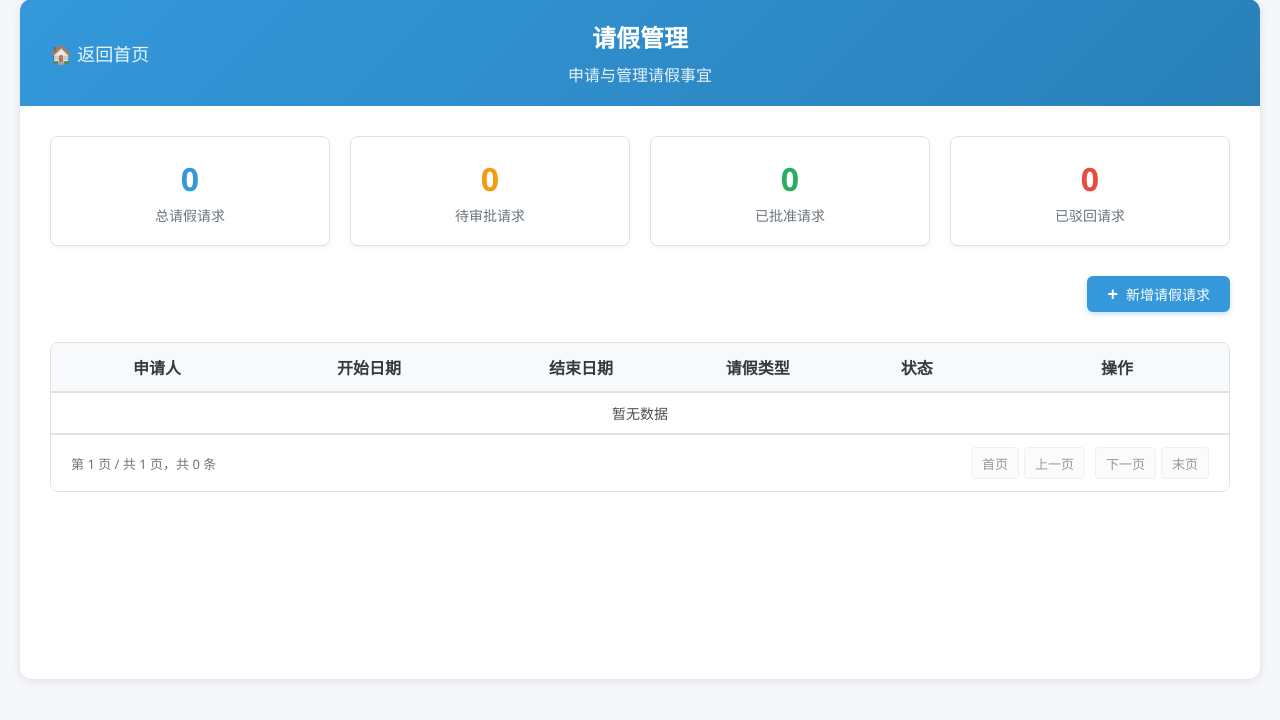
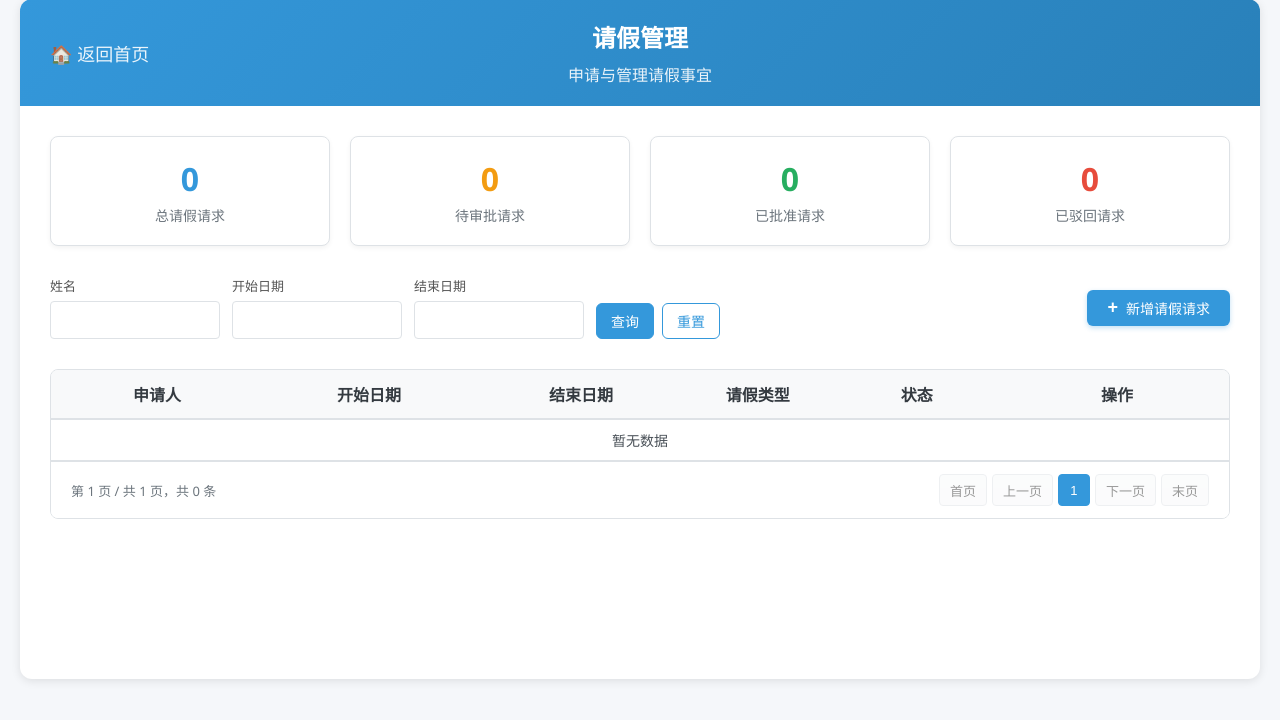
Before and after one commit to faShiKaoMoMo/attendance, a Flask app: page /leave/ in a window 1280 px wide. Shown: the part 21-741 px from the top of the page. Run offline with Flask 3, Linux system fonts and the light colour scheme; data that the repository does not hold is empty.

Commit message:
请假筛选

```diff
--- a/templates/leave/index.html
+++ b/templates/leave/index.html
@@ -129,8 +129,62 @@
         /* --- 控制栏 --- */
         .controls {
             display: flex;
-            justify-content: flex-end;
+            justify-content: space-between;
             align-items: center;
+            gap: 16px;
+            flex-wrap: wrap;
+        }
+
+        .filter-controls {
+            display: flex;
+            align-items: flex-end;
+            gap: 12px;
+            flex-wrap: wrap;
+        }
+
+        .filter-group {
+            width: 170px;
+        }
+
+        .filter-group label {
+            display: block;
+            margin-bottom: 6px;
+            font-size: 13px;
+            font-weight: 500;
+            color: #555;
+        }
+
+        .filter-actions {
+            display: flex;
+            gap: 8px;
+        }
+
+        .filter-btn {
+            height: 36px;
+            padding: 0 14px;
+            border: 1px solid var(--primary-color);
+            border-radius: 6px;
+            cursor: pointer;
+            font-size: 14px;
+            transition: background 0.2s;
+        }
+
+        .btn-search {
+            background: var(--primary-color);
+            color: white;
+        }
+
+        .btn-search:hover {
+            background: var(--secondary-color);
+        }
+
+        .btn-reset {
+            background: white;
+            color: var(--primary-color);
+        }
+
+        .btn-reset:hover {
+            background: #eaf4fc;
         }
 
         .add-btn {
@@ -584,6 +638,30 @@
 
         <!-- 2. 操作栏 -->
         <div class="controls">
+            <div class="filter-controls">
+                <div class="filter-group">
+                    <label for="filter-name">姓名</label>
+                    <input type="text" id="filter-name" class="form-control" autocomplete="off">
+                </div>
+                <div class="filter-group">
+                    <label for="filter-start-date">开始日期</label>
+                    <div class="date-field">
+                        <input type="text" id="filter-start-date" class="form-control date-input" readonly autocomplete="off">
+                        <div id="filter-start-date-picker" class="date-picker"></div>
+                    </div>
+                </div>
+                <div class="filter-group">
+                    <label for="filter-end-date">结束日期</label>
+                    <div class="date-field">
+                        <input type="text" id="filter-end-date" class="form-control date-input" readonly autocomplete="off">
+                        <div id="filter-end-date-picker" class="date-picker"></div>
+                    </div>
+                </div>
+                <div class="filter-actions">
+                    <button type="button" id="filter-search-btn" class="filter-btn btn-search">查询</button>
+                    <button type="button" id="filter-reset-btn" class="filter-btn btn-reset">重置</button>
+                </div>
+            </div>
             <button id="add-request-btn" class="add-btn">新增请假请求</button>
         </div>
 
@@ -728,12 +806,18 @@
     const endDateInput = document.getElementById('end-date');
     const startDatePicker = document.getElementById('start-date-picker');
     const endDatePicker = document.getElementById('end-date-picker');
+    const filterNameInput = document.getElementById('filter-name');
+    const filterStartDateInput = document.getElementById('filter-start-date');
+    const filterEndDateInput = document.getElementById('filter-end-date');
+    const filterStartDatePicker = document.getElementById('filter-start-date-picker');
+    const filterEndDatePicker = document.getElementById('filter-end-date-picker');
     const modal = document.getElementById('modal');
     const modalBody = document.getElementById('modal-body');
     const modalButtons = document.getElementById('modal-buttons');
     let activeDateInput = null;
     let activeDatePicker = null;
     let pickerMonth = null;
+    const datePickerOptions = new Map();
 
     // 通用弹窗控制
     function toggleModal(id, show) {
@@ -746,6 +830,14 @@
         updateDashboard();
         // 绑定按钮
         document.getElementById('add-request-btn').addEventListener('click', () => toggleModal('request-modal', true));
+        document.getElementById('filter-search-btn').addEventListener('click', applyFilters);
+        document.getElementById('filter-reset-btn').addEventListener('click', resetFilters);
+        filterNameInput.addEventListener('keydown', function (event) {
+            if (event.key === 'Enter') {
+                event.preventDefault();
+                applyFilters();
+            }
+        });
 
         requestForm.addEventListener('submit', function (e) {
             e.preventDefault();
@@ -768,10 +860,10 @@
     }
 
     function initDatePickers() {
-        startDateInput.addEventListener('click', () => openDatePicker(startDateInput, startDatePicker));
-        endDateInput.addEventListener('click', () => openDatePicker(endDateInput, endDatePicker));
-        startDatePicker.addEventListener('click', event => event.stopPropagation());
-        endDatePicker.addEventListener('click', event => event.stopPropagation());
+        setupDatePicker(startDateInput, startDatePicker, {minDate: () => getTodayString()});
+        setupDatePicker(endDateInput, endDatePicker, {minDate: () => startDateInput.value || getTodayString()});
+        setupDatePicker(filterStartDateInput, filterStartDatePicker);
+        setupDatePicker(filterEndDateInput, filterEndDatePicker);
 
         document.addEventListener('click', function (event) {
             if (!event.target.closest('.date-field')) {
@@ -784,18 +876,24 @@
         });
     }
 
+    function setupDatePicker(input, picker, options = {}) {
+        datePickerOptions.set(input, options);
+        input.addEventListener('click', () => openDatePicker(input, picker));
+        picker.addEventListener('click', event => event.stopPropagation());
+    }
+
     function getMinDateForInput(input) {
-        if (input === endDateInput && startDateInput.value) {
-            return startDateInput.value;
-        }
-        return getTodayString();
+        const options = datePickerOptions.get(input) || {};
+        if (!options.minDate) return null;
+        return typeof options.minDate === 'function' ? options.minDate() : options.minDate;
     }
 
     function openDatePicker(input, picker) {
         activeDateInput = input;
         activeDatePicker = picker;
 
-        const baseDate = parseDateString(input.value) || parseDateString(getMinDateForInput(input));
+        const minDate = getMinDateForInput(input);
+        const baseDate = parseDateString(input.value) || parseDateString(minDate) || new Date();
         pickerMonth = new Date(baseDate.getFullYear(), baseDate.getMonth(), 1);
 
         closeDatePickers();
@@ -806,6 +904,8 @@
     function closeDatePickers() {
         startDatePicker.classList.remove('show');
         endDatePicker.classList.remove('show');
+        filterStartDatePicker.classList.remove('show');
+        filterEndDatePicker.classList.remove('show');
     }
 
     function formatDateValue(date) {
@@ -839,7 +939,7 @@
         for (let day = 1; day <= daysInMonth; day++) {
             const date = new Date(year, month, day);
             const value = formatDateValue(date);
-            const isDisabled = value < minDate;
+            const isDisabled = minDate && value < minDate;
             const classes = [
                 'date-day',
                 isDisabled ? 'disabled' : '',
@@ -967,10 +1067,51 @@
 
     // ----------------- API 逻辑 -----------------
 
+    function buildFilterParams() {
+        const params = new URLSearchParams();
+        const name = filterNameInput.value.trim();
+        const startDate = filterStartDateInput.value;
+        const endDate = filterEndDateInput.value;
+
+        if (name) params.set('name', name);
+        if (startDate) params.set('start_date', startDate);
+        if (endDate) params.set('end_date', endDate);
+
+        return params;
+    }
+
+    function validateFilterRange() {
+        const startDate = filterStartDateInput.value;
+        const endDate = filterEndDateInput.value;
+        if (startDate && endDate && endDate < startDate) {
+            showModal('error', '筛选结束日期不能早于开始日期');
+            return false;
+        }
+        return true;
+    }
+
+    function applyFilters() {
+        if (!validateFilterRange()) return;
+        pageInfo.curPage = 1;
+        updateDashboard();
+        renderRecentRequests();
+    }
+
+    function resetFilters() {
+        filterNameInput.value = '';
+        filterStartDateInput.value = '';
+        filterEndDateInput.value = '';
+        pageInfo.curPage = 1;
+        updateDashboard();
+        renderRecentRequests();
+    }
+
     // 1. 获取统计
     async function updateDashboard() {
         try {
-            const response = await fetch('/leave/counts');
+            const params = buildFilterParams();
+            const query = params.toString();
+            const response = await fetch('/leave/counts' + (query ? '?' + query : ''));
             if (!response.ok) throw new Error(`服务器错误: ${response.statusText}`);
             const data = await response.json();
 
@@ -1003,7 +1144,10 @@
         tableBody.innerHTML = '<tr><td colspan="6" style="text-align:center">加载中...</td></tr>';
 
         try {
-            const response = await fetch("/leave/list?pageNo=" + pageInfo.curPage + "&pageSize=" + pageInfo.pageSize);
+            const params = buildFilterParams();
+            params.set('pageNo', pageInfo.curPage);
+            params.set('pageSize', pageInfo.pageSize);
+            const response = await fetch("/leave/list?" + params.toString());
             if (!response.ok) throw new Error(`网络错误: ${response.statusText}`);
             const data = await response.json();
             const recentTrips = data.list || [];
@@ -1011,6 +1155,7 @@
             tableBody.innerHTML = '';
             if (recentTrips.length === 0) {
                 tableBody.innerHTML = '<tr><td colspan="6" style="text-align:center">暂无数据</td></tr>';
+                updatePaginationInfo(data);
                 return;
             }
 
--- a/views/attendance_view.py
+++ b/views/attendance_view.py
@@ -15,7 +15,27 @@ attendance_bp = Blueprint('attendance', __name__, url_prefix='/attendance')
 
 executor = ThreadPoolExecutor(max_workers=2)
 REPORT_DIR = "reports"
+HISTORY_CLEANUP_THRESHOLD = 100
 os.makedirs(REPORT_DIR, exist_ok=True)
+
+
+def cleanup_old_report_files(current_id):
+    min_keep_id = current_id - HISTORY_CLEANUP_THRESHOLD
+    if min_keep_id <= 0:
+        return
+
+    for filename in os.listdir(REPORT_DIR):
+        if not filename.endswith(".xlsx"):
+            continue
+
+        report_id_text = os.path.splitext(filename)[0]
+        if not report_id_text.isdigit() or int(report_id_text) >= min_keep_id:
+            continue
+
+        try:
+            os.remove(os.path.join(REPORT_DIR, filename))
+        except OSError:
+            pass
 
 
 @attendance_bp.route('/')
@@ -49,6 +69,7 @@ def statistics():
                 """, (params_str, None, StatisticsEnum.RUNNING.code, now, now))
 
                 new_id = cursor.lastrowid
+                cleanup_old_report_files(new_id)
 
             executor.submit(execute, new_id, req_data)
 
--- a/views/leave_view.py
+++ b/views/leave_view.py
@@ -6,6 +6,28 @@ from views.constants.constants import *
 from flask import Blueprint, render_template, request, jsonify
 
 leave_bp = Blueprint('leave', __name__, url_prefix='/leave')
+
+
+def build_leave_filters():
+    conditions = []
+    params = []
+
+    name = (request.args.get("name") or "").strip()
+    start_date = (request.args.get("start_date") or "").strip()
+    end_date = (request.args.get("end_date") or "").strip()
+
+    if name:
+        conditions.append("name LIKE ?")
+        params.append(f"%{name}%")
+    if start_date:
+        conditions.append("end_date >= ?")
+        params.append(start_date)
+    if end_date:
+        conditions.append("start_date <= ?")
+        params.append(end_date)
+
+    where_sql = f" WHERE {' AND '.join(conditions)}" if conditions else ""
+    return where_sql, params
 
 
 @leave_bp.route('/')
@@ -26,7 +48,8 @@ def handle_request_count():
         with sqlite3.connect(DB_FILE) as conn:
             conn.row_factory = sqlite3.Row
             cursor = conn.cursor()
-            cursor.execute('SELECT status, COUNT(*) as cnt FROM leave GROUP BY status')
+            where_sql, params = build_leave_filters()
+            cursor.execute(f'SELECT status, COUNT(*) as cnt FROM leave{where_sql} GROUP BY status', params)
             rows = cursor.fetchall()
 
         item_list = []
@@ -103,15 +126,16 @@ def handle_get_data_by_page():
             conn.row_factory = sqlite3.Row
             cursor = conn.cursor()
 
-            cursor.execute('SELECT COUNT(*) FROM leave')
+            where_sql, params = build_leave_filters()
+            cursor.execute(f'SELECT COUNT(*) FROM leave{where_sql}', params)
             total = cursor.fetchone()[0]
 
-            pageNo = int(request.args.get("pageNo"))
-            pageSize = int(request.args.get("pageSize"))
+            pageNo = int(request.args.get("pageNo", 1))
+            pageSize = int(request.args.get("pageSize", 10))
             offset = (pageNo - 1) * pageSize
-            cursor.execute("""
-            SELECT * FROM leave ORDER BY start_date DESC LIMIT ? OFFSET ?
-            """, (pageSize, offset))
+            cursor.execute(f"""
+            SELECT * FROM leave{where_sql} ORDER BY start_date DESC LIMIT ? OFFSET ?
+            """, (*params, pageSize, offset))
             rows = cursor.fetchall()
 
         data_list = [dict(row) for row in rows]
```
